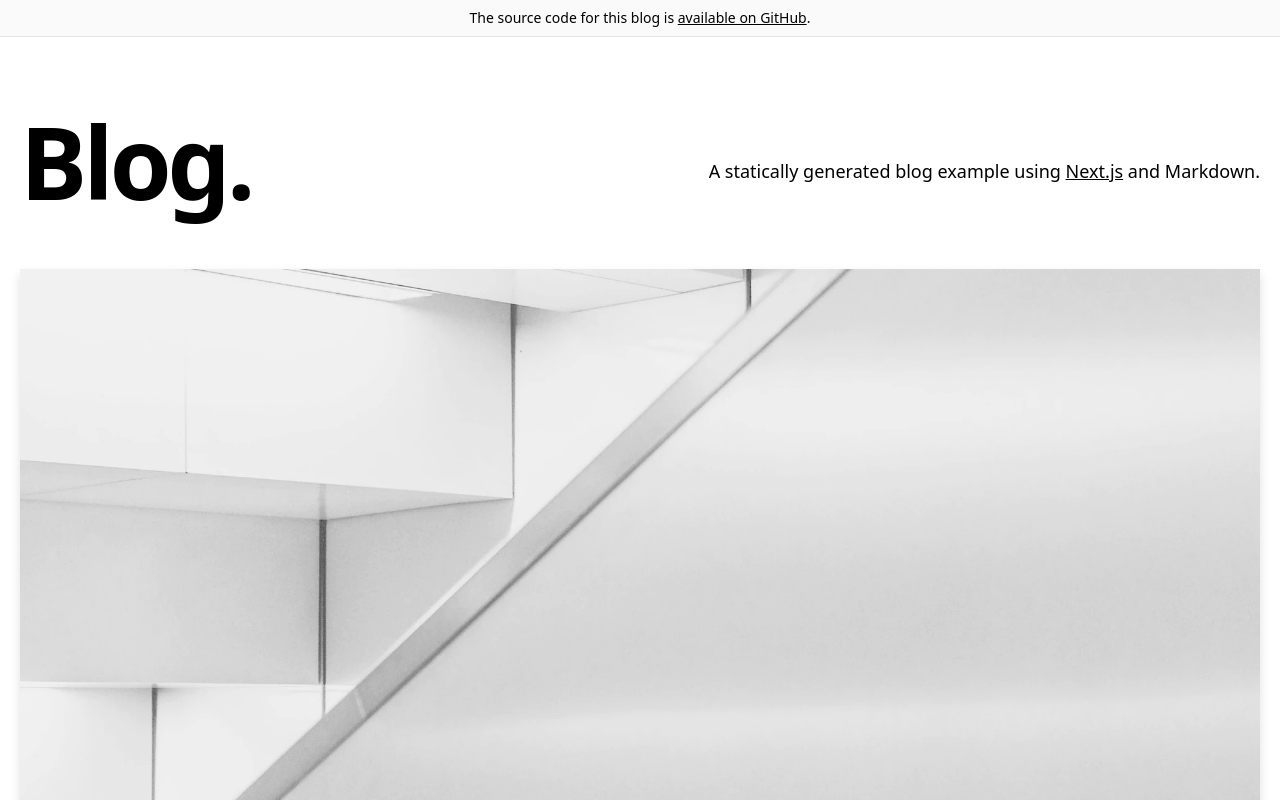
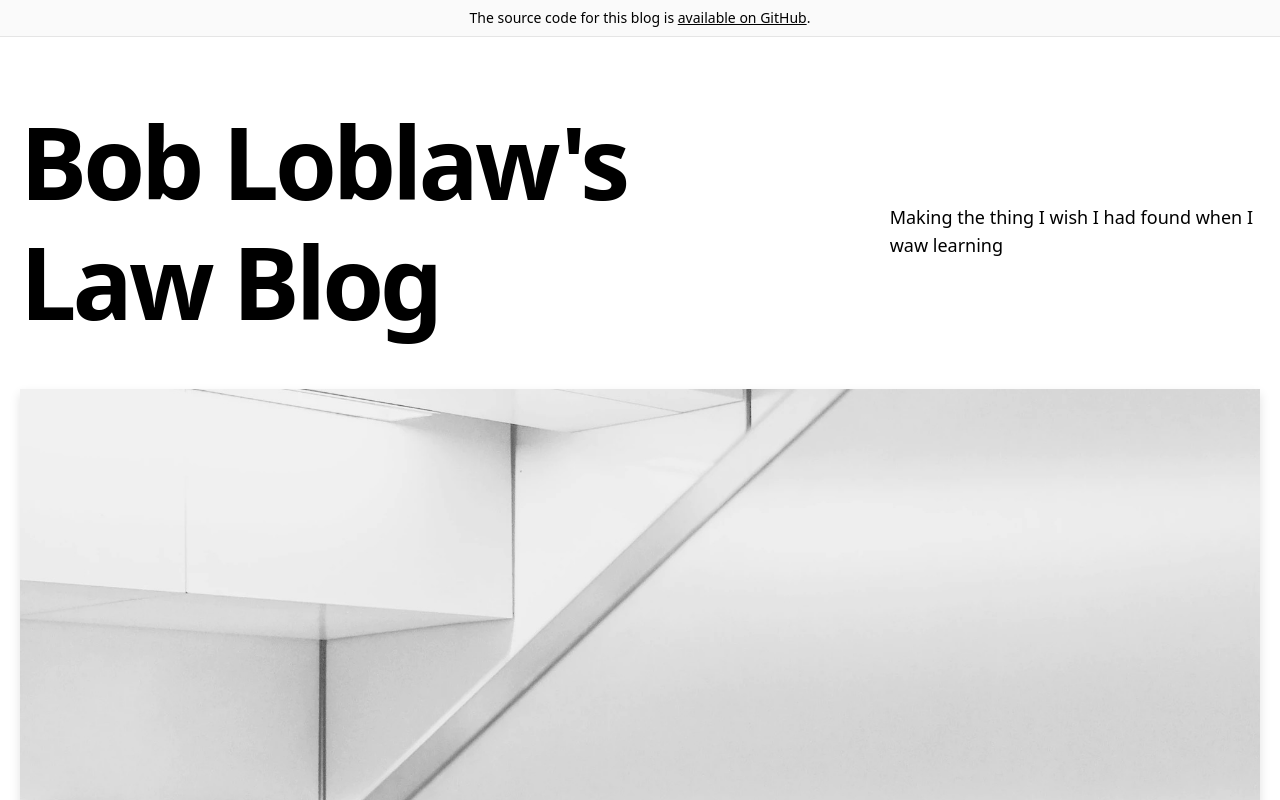
Before and after one commit to KimboTodd/kimblog, a Next.js app: page / in a window 1280 px wide. Shown: the top 800 px of the page. Built offline with nearby package versions, Linux system fonts and the light colour scheme.

Commit message:
update blog name

```diff
--- a/components/intro.tsx
+++ b/components/intro.tsx
@@ -1,20 +1,13 @@
-import { CMS_NAME } from '../lib/constants'
+import {CMS_NAME} from '../lib/constants'
 
 const Intro = () => {
     return (
         <section className="flex-col md:flex-row flex items-center md:justify-between mt-16 mb-16 md:mb-12">
             <h1 className="text-5xl md:text-8xl font-bold tracking-tighter leading-tight md:pr-8">
-        Blog.
+                Bob Loblaw&apos;s Law Blog
             </h1>
-      <h4 className="text-center md:text-left text-lg mt-5 md:pl-8">
-        A statically generated blog example using{' '}
-        <a
-          href="https://nextjs.org/"
-          className="underline hover:text-blue-600 duration-200 transition-colors"
-        >
-          Next.js
-        </a>{' '}
-        and {CMS_NAME}.
+            <h4 className="text-center md:text-left text-lg mt-5 md:pl-8">Making the thing I wish I had found when I waw
+                learning
             </h4>
         </section>
     )
--- a/lib/constants.ts
+++ b/lib/constants.ts
@@ -1,4 +1,4 @@
 export const EXAMPLE_PATH = 'blog-starter'
-export const CMS_NAME = 'Markdown'
+export const BLOG_NAME = 'Kimblog'
 export const HOME_OG_IMAGE_URL =
   'https://og-image.vercel.app/Next.js%20Blog%20Starter%20Example.png?theme=light&md=1&fontSize=100px&images=https%3A%2F%2Fassets.vercel.com%2Fimage%2Fupload%2Ffront%2Fassets%2Fdesign%2Fnextjs-black-logo.svg'
--- a/pages/index.tsx
+++ b/pages/index.tsx
@@ -5,7 +5,7 @@ import Intro from '../components/intro'
 import Layout from '../components/layout'
 import { getAllPosts } from '../lib/api'
 import Head from 'next/head'
-import { CMS_NAME } from '../lib/constants'
+import { BLOG_NAME } from '../lib/constants'
 import Post from '../interfaces/post'
 
 type Props = {
@@ -19,7 +19,7 @@ export default function Index({ allPosts }: Props) {
     <>
       <Layout>
         <Head>
-          <title>{`Next.js Blog Example with ${CMS_NAME}`}</title>
+          <title>{`${BLOG_NAME}`}</title>
         </Head>
         <Container>
           <Intro />
--- a/pages/posts/[slug].tsx
+++ b/pages/posts/[slug].tsx
@@ -8,7 +8,7 @@ import Layout from '../../components/layout'
 import { getPostBySlug, getAllPosts } from '../../lib/api'
 import PostTitle from '../../components/post-title'
 import Head from 'next/head'
-import { CMS_NAME } from '../../lib/constants'
+import { BLOG_NAME } from '../../lib/constants'
 import markdownToHtml from '../../lib/markdownToHtml'
 import type PostType from '../../interfaces/post'
 
@@ -20,7 +20,7 @@ type Props = {
 
 export default function Post({ post, morePosts, preview }: Props) {
   const router = useRouter()
-  const title = `${post.title} | Next.js Blog Example with ${CMS_NAME}`
+  const title = `${post.title} | ${BLOG_NAME}`
   if (!router.isFallback && !post?.slug) {
     return <ErrorPage statusCode={404} />
   }
```
Lines whose indentation alone changed are shown as unchanged.
